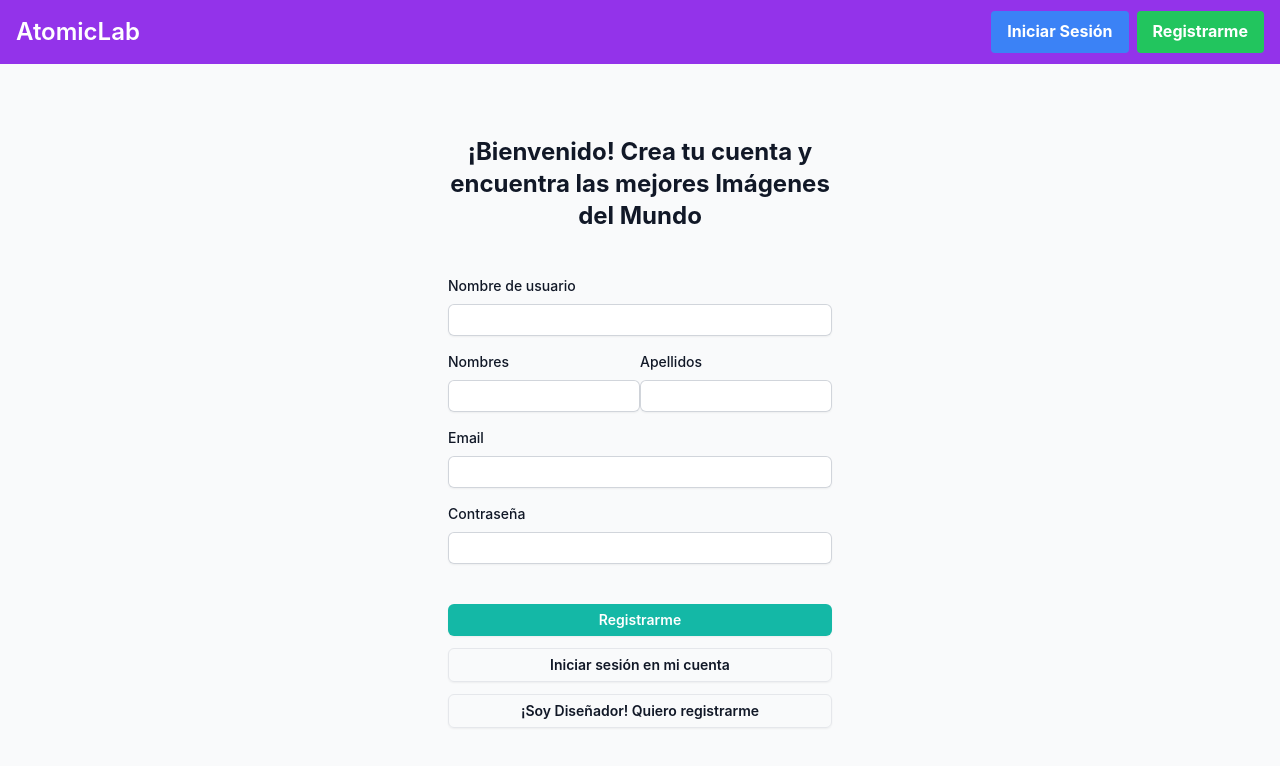
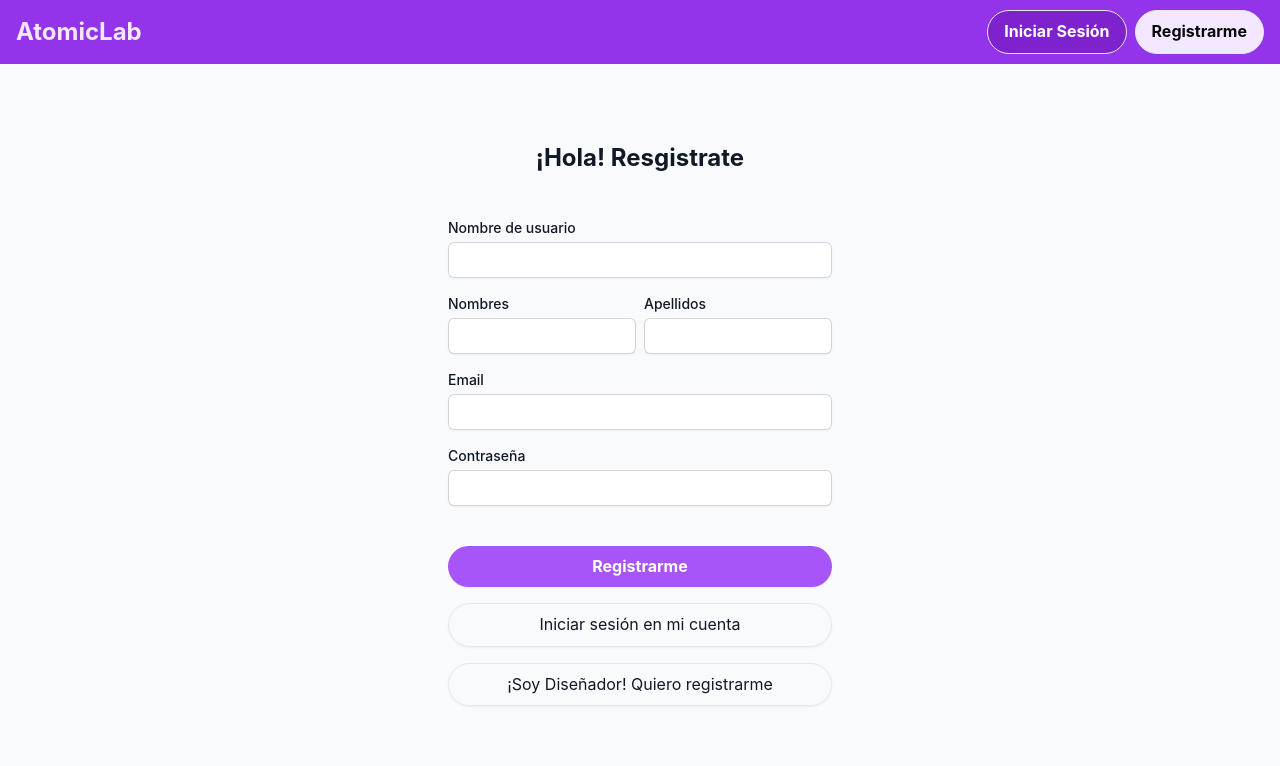
Before and after one commit to SantiagoGelvez/atomic-front, a Vue app: page /register in a window 1280 px wide. Shown: the top 766 px of the page. Built offline with nearby package versions, Linux system fonts and the light colour scheme.

Commit message:
Auth: Improve visual buttons

```diff
--- a/src/components/ProjectsHeader.vue
+++ b/src/components/ProjectsHeader.vue
@@ -1,15 +1,15 @@
 <template>
     <header class="bg-purple-600 text-white p-4 flex justify-between items-center h-16">
         <div class="text-lg font-bold">
-            <router-link to="/" class="hover:text-teal-300 font-semibold text-2xl">AtomicLab</router-link>
+            <router-link to="/" class="text-purple-100 hover:text-white font-bold text-2xl">AtomicLab</router-link>
         </div>
 
-        <div>
-            <button class="bg-blue-500 hover:bg-blue-700 text-white font-bold py-2 px-4 rounded mr-2">
+        <div class="flex gap-2">
+            <button class="text-white font-bold py-2 px-4 rounded-full border bg-purple-700 hover:opacity-75">
                 Iniciar Sesión
             </button>
 
-            <button class="bg-green-500 hover:bg-green-700 text-white font-bold py-2 px-4 rounded">
+            <button class="text-zinc-950 font-bold py-2 px-4 rounded-full border bg-purple-100 hover:opacity-75">
                 Registrarme
             </button>
         </div>
--- a/src/components/auth/Login.vue
+++ b/src/components/auth/Login.vue
@@ -12,8 +12,8 @@
             <form class="space-y-6" @submit.prevent="login">
                 <div>
                     <label for="email-username" class="block text-sm font-medium text-gray-900">Nombre de usuario o email</label>
-                    <div class="mt-2">
-                        <input id="email-username" name="email-username" type="text" required="true" class="block w-full rounded-md border-0 px-3 py-1.5 text-gray-900 shadow-sm ring-1 ring-inset ring-gray-300 placeholder:text-gray-400 focus:ring-2 focus:ring-inset focus:ring-teal-600 sm:text-sm" />
+                    <div class="mt-1">
+                        <input id="email-username" name="email-username" type="text" required="true" class="block w-full rounded-md border-0 px-4 py-2 text-gray-900 shadow-sm ring-1 ring-inset ring-gray-300 placeholder:text-gray-400 focus:ring-2 focus:ring-inset focus:ring-teal-600 sm:text-sm" />
                     </div>
                 </div>
 
@@ -22,18 +22,18 @@
                         <label for="password" class="block text-sm font-medium text-gray-900">Contraseña</label>
                     </div>
 
-                    <div class="mt-2">
-                        <input id="password" name="password" type="password" required="true" class="block w-full rounded-md border-0 px-3 py-1.5 text-gray-900 shadow-sm ring-1 ring-inset ring-gray-300 placeholder:text-gray-400 focus:ring-2 focus:ring-inset focus:ring-teal-600 sm:text-sm" />
+                    <div class="mt-1">
+                        <input id="password" name="password" type="password" required="true" class="block w-full rounded-md border-0 px-4 py-2 text-gray-900 shadow-sm ring-1 ring-inset ring-gray-300 placeholder:text-gray-400 focus:ring-2 focus:ring-inset focus:ring-teal-600 sm:text-sm" />
                     </div>
                 </div>
 
                 <div class="pt-6">
-                    <button type="submit" class="flex w-full justify-center rounded-md bg-teal-500 px-3 py-1.5 text-sm font-semibold text-white shadow-sm hover:bg-teal-600 focus-visible:outline focus-visible:outline-2 focus-visible:outline-offset-2 focus-visible:outline-teal-600">Ingresar</button>
+                    <button type="submit" class="flex w-full justify-center rounded-full bg-purple-500 px-4 py-2 font-bold text-white shadow-sm hover:opacity-75">Ingresar</button>
                 </div>
             </form>
 
-            <div class="mt-3">
-                <button @click="router.push({ path: '/register' })" class="flex w-full justify-center rounded-md px-3 py-1.5 text-sm font-semibold leading-6 text-gray-900 shadow-sm border hover:border-teal-500 focus-visible:outline focus-visible:outline-2 focus-visible:outline-offset-2 focus-visible:outline-teal-600">No tengo una cuenta ¡Registrarme!</button>
+            <div class="my-4">
+                <button @click="router.push({ path: '/register' })" class="flex w-full justify-center rounded-full px-4 py-2 text-gray-900 shadow-sm border hover:border-purple-500">No tengo una cuenta ¡Registrarme!</button>
             </div>
         </div>
     </div>
--- a/src/components/auth/Register.vue
+++ b/src/components/auth/Register.vue
@@ -1,7 +1,7 @@
 <template>
     <div class="flex min-h-full flex-1 flex-col justify-center p-6 lg:px-8">
         <div class="sm:mx-auto sm:w-full sm:max-w-sm">
-            <h2 class="text-center text-2xl font-bold text-gray-900">{{ route.query.type == 'admin' ? '¡Solo admin! Registrate aquí solo si eres admin' : route.query.type == 'designer' ? '¡Vendedor! Registrate y muestra tus imágenes al mundo' :  '¡Bienvenido! Crea tu cuenta y encuentra las mejores Imágenes del Mundo' }}</h2>
+            <h2 class="text-center text-2xl font-bold text-gray-900">{{ route.query.type == 'designer' ? '¡Hola Designer! Registrate' :  '¡Hola! Resgistrate ' }}</h2>
         </div>
 
         <div class="sm:mx-auto sm:w-full sm:max-w-sm pt-6 block text-sm font-medium text-red-600">
@@ -12,63 +12,63 @@
             <form class="space-y-4" @submit.prevent="register">
                 <div>
                     <label for="username" class="block text-sm font-medium text-gray-900">Nombre de usuario</label>
-                    <div class="mt-2">
-                        <input id="username" name="username" type="text" required="true" class="block w-full rounded-md border-0 px-3 py-1.5 text-gray-900 shadow-sm ring-1 ring-inset ring-gray-300 placeholder:text-gray-400 focus:ring-2 focus:ring-inset focus:ring-teal-600 sm:text-sm" />
+                    <div class="mt-1">
+                        <input id="username" name="username" type="text" required="true" class="block w-full rounded-md border-0 px-4 py-2 text-gray-900 shadow-sm ring-1 ring-inset ring-gray-300 placeholder:text-gray-400 focus:ring-2 focus:ring-inset focus:ring-teal-600 sm:text-sm" />
                     </div>
                 </div>
 
-                <div class="flex items-center justify-between">
+                <div class="flex items-center gap-2 justify-between">
                     <div>
                         <label for="first-name" class="block text-sm font-medium text-gray-900">Nombres</label>
-                        <div class="mt-2">
-                            <input id="first-name" name="first_name" type="text" required="true" class="block w-full rounded-md border-0 px-3 py-1.5 text-gray-900 shadow-sm ring-1 ring-inset ring-gray-300 placeholder:text-gray-400 focus:ring-2 focus:ring-inset focus:ring-teal-600 sm:text-sm" />
+                        <div class="mt-1">
+                            <input id="first-name" name="first_name" type="text" required="true" class="block w-full rounded-md border-0 px-4 py-2 text-gray-900 shadow-sm ring-1 ring-inset ring-gray-300 placeholder:text-gray-400 focus:ring-2 focus:ring-inset focus:ring-teal-600 sm:text-sm" />
                         </div>
                     </div>
 
                     <div>
                         <label for="last-name" class="block text-sm font-medium text-gray-900">Apellidos</label>
-                        <div class="mt-2">
-                            <input id="last-name" name="last_name" type="text" required="true" class="block w-full rounded-md border-0 px-3 py-1.5 text-gray-900 shadow-sm ring-1 ring-inset ring-gray-300 placeholder:text-gray-400 focus:ring-2 focus:ring-inset focus:ring-teal-600 sm:text-sm" />
+                        <div class="mt-1">
+                            <input id="last-name" name="last_name" type="text" required="true" class="block w-full rounded-md border-0 px-4 py-2 text-gray-900 shadow-sm ring-1 ring-inset ring-gray-300 placeholder:text-gray-400 focus:ring-2 focus:ring-inset focus:ring-teal-600 sm:text-sm" />
                         </div>
                     </div>
                 </div>
 
                 <div v-if="route.query.type == 'seller'">
                     <label for="identification" class="block text-sm font-medium text-gray-900">Identificación</label>
-                    <div class="mt-2">
-                        <input id="identification" name="identification" type="text" required="true" class="block w-full rounded-md border-0 px-3 py-1.5 text-gray-900 shadow-sm ring-1 ring-inset ring-gray-300 placeholder:text-gray-400 focus:ring-2 focus:ring-inset focus:ring-teal-600 sm:text-sm" />
+                    <div class="mt-1">
+                        <input id="identification" name="identification" type="text" required="true" class="block w-full rounded-md border-0 px-4 py-2 text-gray-900 shadow-sm ring-1 ring-inset ring-gray-300 placeholder:text-gray-400 focus:ring-2 focus:ring-inset focus:ring-teal-600 sm:text-sm" />
                     </div>
                 </div>
 
                 <div>
                     <label for="email" class="block text-sm font-medium text-gray-900">Email</label>
-                    <div class="mt-2">
-                        <input id="email" name="email" type="email" required="true" class="block w-full rounded-md border-0 px-3 py-1.5 text-gray-900 shadow-sm ring-1 ring-inset ring-gray-300 placeholder:text-gray-400 focus:ring-2 focus:ring-inset focus:ring-teal-600 sm:text-sm" />
+                    <div class="mt-1">
+                        <input id="email" name="email" type="email" required="true" class="block w-full rounded-md border-0 px-4 py-2 text-gray-900 shadow-sm ring-1 ring-inset ring-gray-300 placeholder:text-gray-400 focus:ring-2 focus:ring-inset focus:ring-teal-600 sm:text-sm" />
                     </div>
                 </div>
 
                 <div>
                     <label for="password" class="block text-sm font-medium text-gray-900">Contraseña</label>
-                    <div class="mt-2">
-                        <input id="password" name="password" type="password" required="true" autocomplete="off" class="block w-full rounded-md border-0 px-3 py-1.5 text-gray-900 shadow-sm ring-1 ring-inset ring-gray-300 placeholder:text-gray-400 focus:ring-2 focus:ring-inset focus:ring-teal-600 sm:text-sm" />
+                    <div class="mt-1">
+                        <input id="password" name="password" type="password" required="true" autocomplete="off" class="block w-full rounded-md border-0 px-4 py-2 text-gray-900 shadow-sm ring-1 ring-inset ring-gray-300 placeholder:text-gray-400 focus:ring-2 focus:ring-inset focus:ring-teal-600 sm:text-sm" />
                     </div>
                 </div>
 
                 <div class="pt-6">
-                    <button type="submit" class="flex w-full justify-center rounded-md bg-teal-500 px-3 py-1.5 text-sm font-semibold text-white shadow-sm hover:bg-teal-600 focus-visible:outline focus-visible:outline-2 focus-visible:outline-offset-2 focus-visible:outline-teal-600">Registrarme</button>
+                    <button type="submit" class="flex w-full justify-center rounded-full bg-purple-500 px-4 py-2 font-bold text-white shadow-sm hover:opacity-75">Registrarme</button>
                 </div>
             </form>
 
-            <div class="mt-3">
-                <button @click="router.push({path: '/login'})" class="flex w-full justify-center rounded-md px-3 py-1.5 text-sm font-semibold text-gray-900 shadow-sm border hover:border-teal-500 focus-visible:outline focus-visible:outline-2 focus-visible:outline-offset-2 focus-visible:outline-teal-600">Iniciar sesión en mi cuenta</button>
+            <div class="my-4">
+                <button @click="router.push({path: '/login'})" class="flex w-full justify-center rounded-full px-4 py-2 text-gray-900 shadow-sm border hover:border-purple-500">Iniciar sesión en mi cuenta</button>
             </div>
 
-            <div class="mt-3" v-if="route.query.type == 'designer'">
-                <button @click="router.push({path: '/register', query: {type: 'client'}})" class="flex w-full justify-center rounded-md px-3 py-1.5 text-sm font-semibold text-gray-900 shadow-sm border hover:border-teal-500 focus-visible:outline focus-visible:outline-2 focus-visible:outline-offset-2 focus-visible:outline-teal-600">¡No soy Diseñador! Registrarme como otro tipo usuario</button>
+            <div class="my-4" v-if="route.query.type == 'designer'">
+                <button @click="router.push({path: '/register', query: {type: 'client'}})" class="flex w-full justify-center rounded-full px-4 py-2 text-gray-900 shadow-sm border hover:border-purple-500">¡No soy Diseñador! Registrarme como otro tipo usuario</button>
             </div>
 
-            <div class="mt-3" v-else="route.query.type == 'client'">
-                <button @click="router.push({path: '/register', query: {type: 'designer'}})" class="flex w-full justify-center rounded-md px-3 py-1.5 text-sm font-semibold text-gray-900 shadow-sm border hover:border-teal-500 focus-visible:outline focus-visible:outline-2 focus-visible:outline-offset-2 focus-visible:outline-teal-600">¡Soy Diseñador! Quiero registrarme</button>
+            <div class="my-4" v-else="route.query.type == 'client'">
+                <button @click="router.push({path: '/register', query: {type: 'designer'}})" class="flex w-full justify-center rounded-full px-4 py-2 text-gray-900 shadow-sm border hover:border-purple-500">¡Soy Diseñador! Quiero registrarme</button>
             </div>
         </div>
     </div>
--- a/src/router/index.ts
+++ b/src/router/index.ts
@@ -1,6 +1,6 @@
 import { createRouter, createWebHistory } from 'vue-router'
 
-const isAuthenticated = true
+const isAuthenticated = false
 
 const router = createRouter({
   history: createWebHistory(import.meta.env.BASE_URL),
--- a/src/views/LandingView.vue
+++ b/src/views/LandingView.vue
@@ -1,40 +1,54 @@
 <template>
     <div class="min-h-fit">
-    <!-- Banner -->
-    <div class="bg-blue-600 text-white py-20 text-center">
+        <div class="py-20 text-center">
             <h1 class="text-5xl font-bold">Bienvenido a AtomicLab</h1>
+
             <p class="mt-4 text-xl">Conecta con los mejores diseñadores web para tus proyectos</p>
         </div>
 
-    <!-- Descripciones -->
-    <div class="container mx-auto py-16 px-4">
-      <div class="grid grid-cols-1 md:grid-cols-2 gap-8">
-        <!-- Sección para diseñadores -->
+        <div class="container mx-auto py-16 px-12">
+            <div class="grid grid-cols-1 md:grid-cols-2 gap-12">
                 <div class="bg-white p-8 rounded-lg shadow-md">
                     <img src="https://via.placeholder.com/400x300" alt="Diseñadores" class="w-full h-48 object-cover rounded mb-4">
+
                     <h2 class="text-3xl font-bold mb-4">Para Diseñadores</h2>
+
                     <p class="text-gray-700 mb-4">
                         Únete a nuestra comunidad de diseñadores y encuentra proyectos emocionantes para trabajar.
                         Muestra tu portafolio y conecta con clientes que buscan tus habilidades.
                     </p>
-          <button class="bg-blue-600 text-white py-2 px-4 rounded hover:bg-blue-700">
+
+                    <div class="flex justify-end">
+                        <button class="bg-purple-600 text-white font-bold py-2 px-4 rounded-full hover:opacity-75" @click="router.push({path: 'register', query: {type: 'designer'}})">
                             Únete Ahora
                         </button>
                     </div>
+                </div>
 
-        <!-- Sección para clientes -->
                 <div class="bg-white p-8 rounded-lg shadow-md">
                     <img src="https://via.placeholder.com/400x300" alt="Clientes" class="w-full h-48 object-cover rounded mb-4">
+
                     <h2 class="text-3xl font-bold mb-4">Para Clientes</h2>
+
                     <p class="text-gray-700 mb-4">
                         Encuentra al diseñador perfecto para tu proyecto. Explora portafolios, revisa trabajos anteriores
                         y contrata al mejor talento para llevar tu visión a la realidad.
                     </p>
-          <button class="bg-blue-600 text-white py-2 px-4 rounded hover:bg-blue-700">
+
+                    <div class="flex justify-end">
+                        <button class="bg-purple-600 text-white font-bold py-2 px-4 rounded-full hover:opacity-75" @click="router.push({path: 'register'})">
                             Encuentra un Diseñador
                         </button>
+                    </div>
+
                 </div>
             </div>
         </div>
     </div>
 </template>
+
+<script setup lang="ts">
+import { useRouter } from 'vue-router';
+
+const router = useRouter();
+</script>
```
Lines whose indentation alone changed are shown as unchanged.
